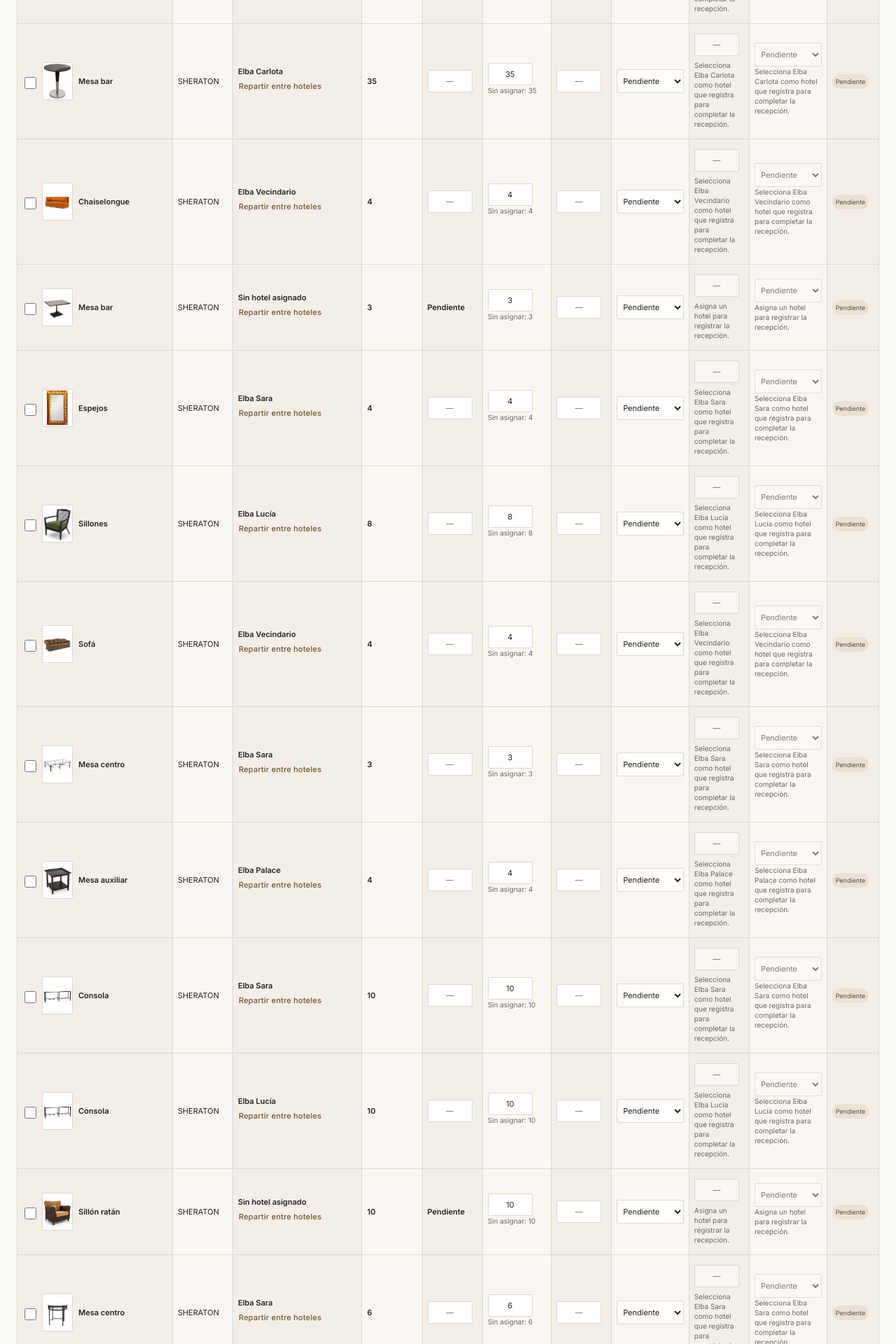
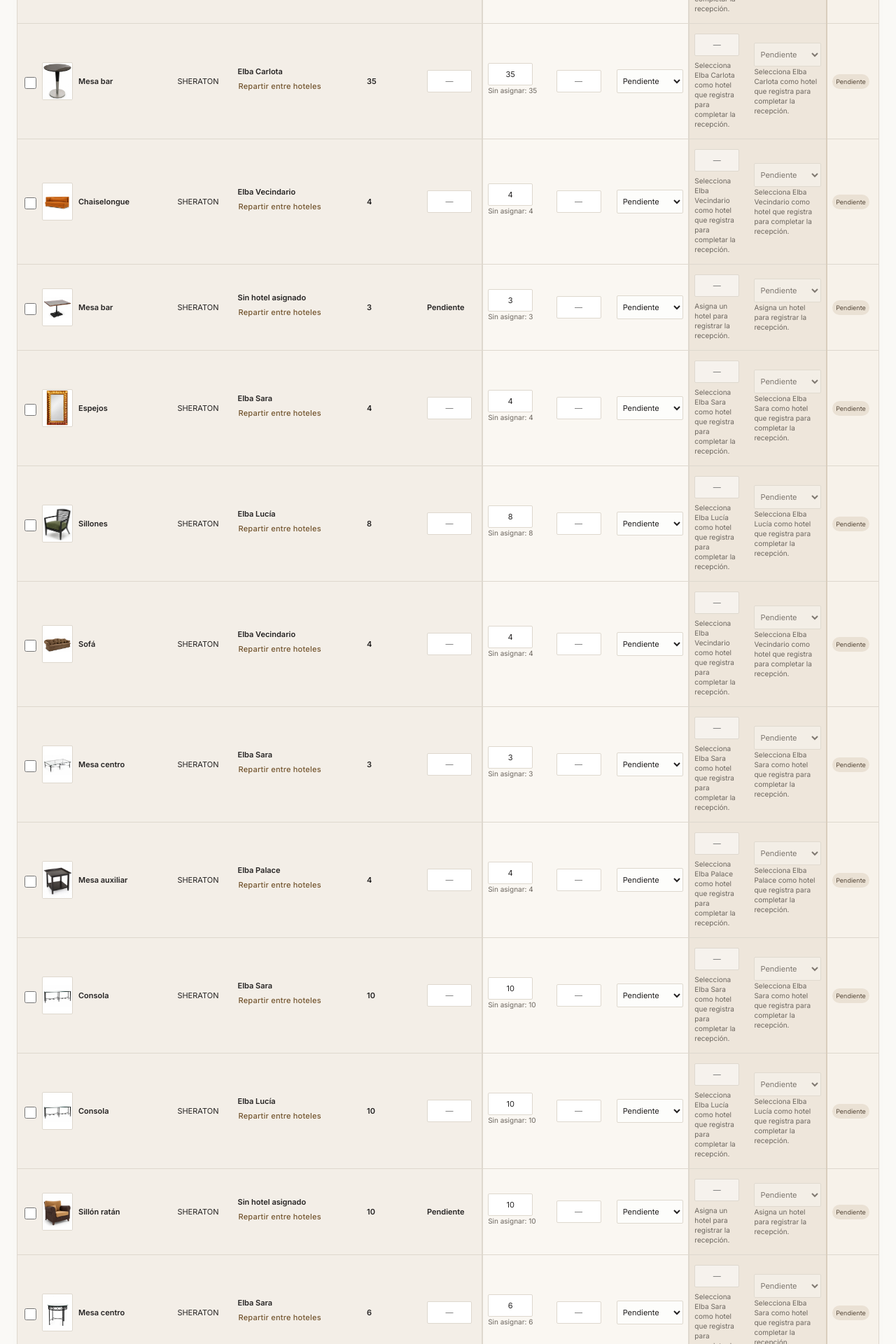
Before and after one commit to dcorvoaguado/Inventario-mobiliario-Sheraton, a React (Vite) app: page / in a window 1280 px wide. Shown: the part 880-2800 px from the top of the page at 70% size. Built offline with nearby package versions, Linux system fonts and the light colour scheme.

Commit message:
Distinguish responsibility blocks with consistent beige tones

```diff
--- a/src/pdf.ts
+++ b/src/pdf.ts
@@ -189,12 +189,13 @@ function render(items: Item[], title: string, photos: Map<string, Picture>) {
       },
       didParseCell: (data) => {
         const index = data.column.index;
-        data.cell.styles.fillColor =
-          data.section === "head" && data.row.index === 0
-            ? "#f3eee7"
-            : index % 2 === 0
-              ? "#f3eee7"
-              : "#faf7f2";
+        const group = index < 6 ? 0 : index < 9 ? 1 : index < 11 ? 2 : 3;
+        data.cell.styles.fillColor = [
+          "#f3eee7",
+          "#faf7f2",
+          "#eee6db",
+          "#f7f2ea",
+        ][group];
         if (data.section === "head")
           data.cell.styles.minCellHeight = data.row.index === 0 ? 8 : 13;
       },
--- a/src/style.css
+++ b/src/style.css
@@ -1642,21 +1642,19 @@ h1 {
   }
 }
 
-/* One warm palette, alternating by column rather than by responsibility. */
-.linear-table thead tr:last-child th:nth-child(odd),
-.linear-table tbody td:nth-child(odd) {
-  background: #f3eee7;
-}
-.linear-table thead tr:last-child th:nth-child(even),
-.linear-table tbody td:nth-child(even) {
-  background: #faf7f2;
-}
-.linear-table .block-headings th {
-  background: #f3eee7;
-}
-.linear-table tbody td + td,
+/* Warm tones identify responsibility blocks, never individual columns. */
+:root {
+  --block-base-head: #f3eee7;
+  --block-base-body: #f3eee7;
+  --block-sender-head: #faf7f2;
+  --block-sender-body: #faf7f2;
+  --block-receiver-head: #eee6db;
+  --block-receiver-body: #eee6db;
+  --block-status-head: #f7f2ea;
+  --block-status-body: #f7f2ea;
+}
 .linear-table .block-start {
-  border-left: 1px solid #ded8ce;
+  border-left: 2px solid #d9cdbd;
 }
 .transfer-pendiente,
 .transfer-enviado,
```
Also changed, not shown: 1 other file (tests, documents, lock files or other folders).
